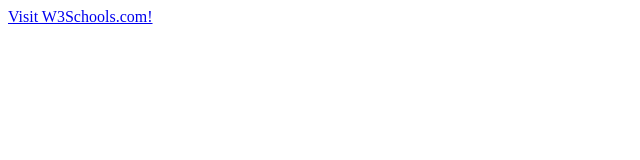
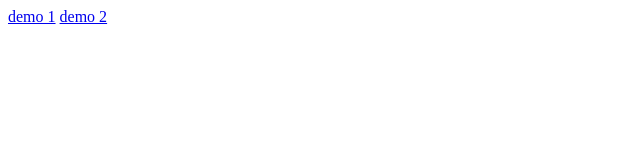
Before and after one commit to tommy2022/darkmode, a plain HTML site: page index.html in a window 1280 px wide. Shown: the full height of the page, 0-640 px from the left. Drawn offline with Linux system fonts and the light colour scheme.

Commit message:
Update index.html

```diff
--- a/index.html
+++ b/index.html
@@ -1,6 +1,7 @@
 <!DOCTYPE html>
 <html>
 	<body>
-		<a href="./sign-in/index.html">Visit W3Schools.com!</a>
+		<a href="./sign-in/index.html">demo 1</a>
+		<a href="./pricing/index.html">demo 2</a>
 	</body>
 </html>
```
